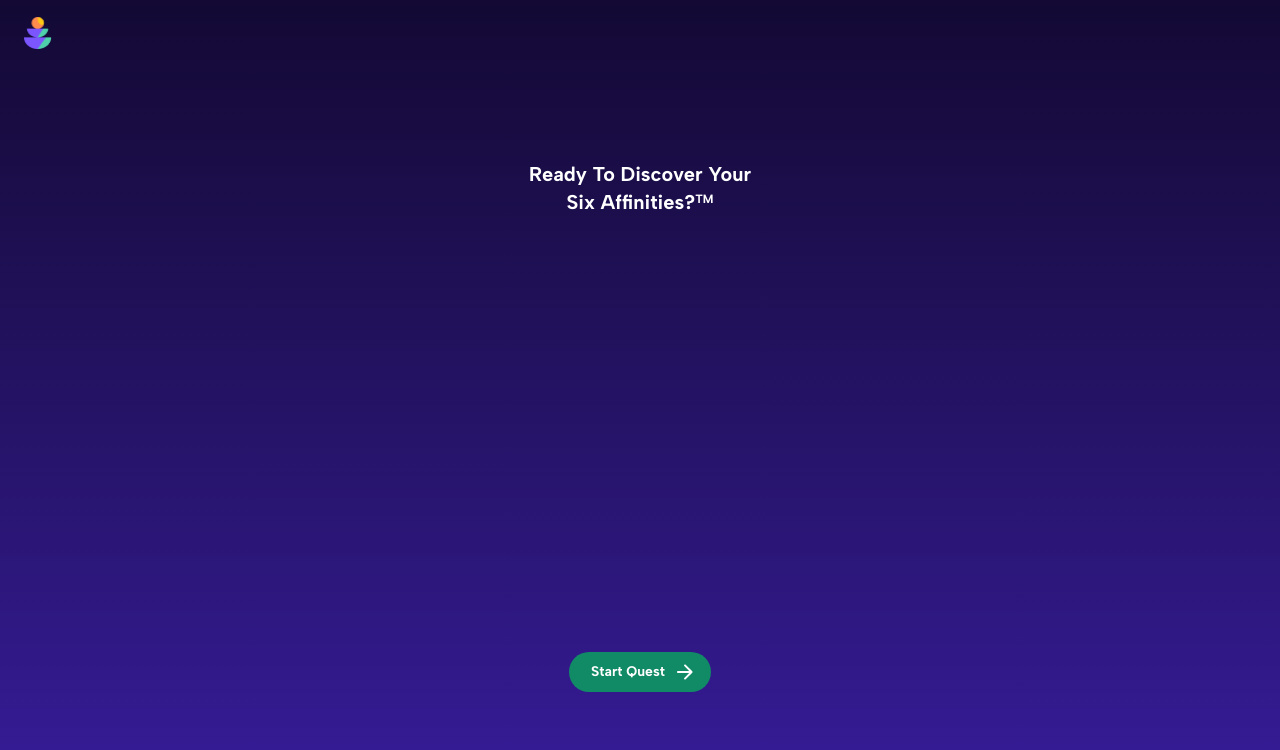
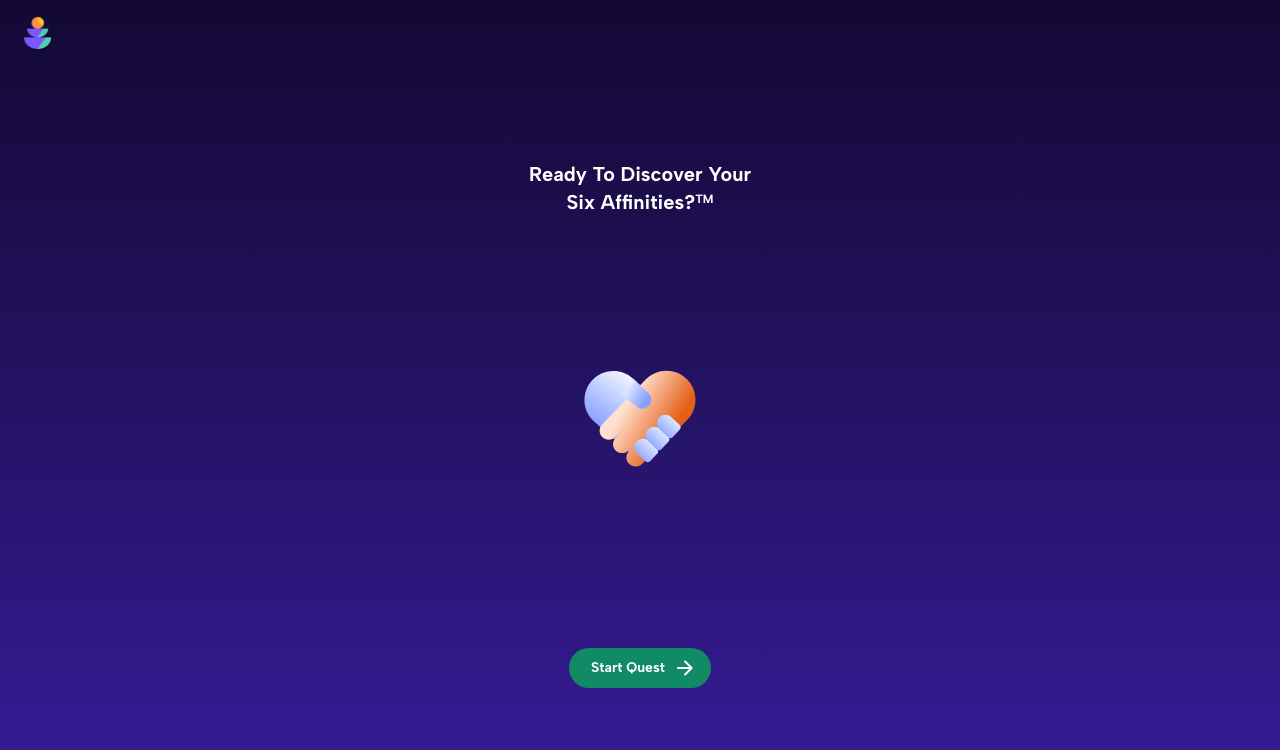
Before and after one commit to Anurag-Karthik/six-affinities-lucidus, a React (Vite) app in the folder frontend/: page / in a window 1280 px wide. Shown: the top 750 px of the page. Built offline with nearby package versions, Linux system fonts and the light colour scheme; no server answers.

Commit message:
feat: Implmented Raidal Chart in Results

```diff
--- a/frontend/src/components/hexagon-chart.jsx
+++ /dev/null
@@ -1,30 +0,0 @@
-import { RadarChart, Radar, PolarAngleAxis, PolarRadiusAxis, Legend, PolarGrid } from 'recharts';
-
-export default function HexagonChart({ data }) {
-    const chartData = data.map((item, index) => ({
-        label: item.label || `Item ${index + 1}`,
-        value: Number(item.value) || 0,
-        image_url: item.image_url || "",
-    }));
-
-    return (
-        <div className="w-45.5">
-            <div className="relative h-45.5">
-                <RadarChart responsive data={data}>
-                    <PolarGrid />
-                    <PolarAngleAxis dataKey="label" />
-                    <PolarRadiusAxis angle={30} domain={[0, 150]} />
-                        <Radar
-                            name="Results"
-                            dataKey="value"
-                            stroke="##FFFFFF"
-                            fill="#FF9A64CC"
-                            fillOpacity={0.8}
-                            isAnimationActive={false}
-                        />
-                    <Legend />
-                </RadarChart>
-            </div>
-        </div>
-    );
-}
--- /dev/null
+++ b/frontend/src/components/radial-chart.jsx
@@ -0,0 +1,79 @@
+import { RadarChart, Radar, PolarAngleAxis, PolarGrid, ResponsiveContainer } from 'recharts';
+
+const renderAxisTick = ({ x, y, payload, cx, cy }) => {
+    if (typeof x !== 'number' || typeof y !== 'number') {
+        return null;
+    }
+
+    const size = 24;
+    const gap = 12;
+    const imageSrc = new URL(`../assets/images/affinity-icons/${String(payload?.value || '').toLowerCase()}.svg`, import.meta.url).href;
+
+    let drawX = x;
+    let drawY = y;
+
+    if (typeof cx === 'number' && typeof cy === 'number') {
+        const dx = x - cx;
+        const dy = y - cy;
+        const length = Math.hypot(dx, dy);
+
+        if (length > 0) {
+            drawX = x + (dx / length) * gap;
+            drawY = y + (dy / length) * gap;
+        }
+    }
+
+    if (!imageSrc) {
+        return null;
+    }
+
+    return (
+        <g>
+            <image
+                x={drawX - size / 2}
+                y={drawY - size / 2}
+                width={size}
+                height={size}
+                href={imageSrc}
+                preserveAspectRatio="xMidYMid meet"
+            />
+        </g>
+    );
+};
+
+// #endregion
+export default function RadialChart({ chartData }) {
+    return (
+        <div style={{ position: 'relative', width: '100%', height: 240 }}>
+            <div
+                style={{
+                    position: 'absolute',
+                    top: '50%',
+                    left: '50%',
+                    width: '68%',
+                    height: '78%',
+                    transform: 'translate(-50%, -50%)',
+                    borderRadius: '50%',
+                    background: 'rgba(255, 255, 255, 0.1)',
+                    pointerEvents: 'none',
+                    zIndex: 0
+                }}
+            />
+
+            <ResponsiveContainer width="100%" height="100%">
+                <RadarChart responsive data={chartData}>
+                    <PolarGrid radialLines={false} />
+                    <PolarAngleAxis dataKey="code" tick={renderAxisTick} />
+                    <Radar
+                        name="Results"
+                        dataKey="probability"
+                        stroke="#FF9A64CC"
+                        fill="#FF9A64CC"
+                        fillOpacity={1}
+                        isAnimationActive={false}
+                    />
+                </RadarChart>
+            </ResponsiveContainer>
+        </div>
+    );
+}
--- a/frontend/src/pages/landing.jsx
+++ b/frontend/src/pages/landing.jsx
@@ -7,9 +7,16 @@ import Dialog from "../components/dialog";
 import Input from "../components/input";
 
 import arrow from "../assets/images/icons/arrow_forward.svg";
+import builder from "../assets/images/affinity-icons/builder.svg";
+import creator from "../assets/images/affinity-icons/creator.svg";
+import helper from "../assets/images/affinity-icons/helper.svg";
+import leader from "../assets/images/affinity-icons/leader.svg";
+import organizer from "../assets/images/affinity-icons/organizer.svg";
+import thinker from "../assets/images/affinity-icons/thinker.svg";
 import environment from "../environment";
 
 const EMAIL_REGEX = /^[^\s@]+@[^\s@]+\.[^\s@]+$/;
+const AFFINITY_ICONS = [organizer, leader, helper, builder, creator, thinker];
 
 export default function Landing() {
   const navigate = useNavigate();
@@ -25,12 +32,21 @@ export default function Landing() {
   const [emailError, setEmailError] = useState("");
   const [passwordError, setPasswordError] = useState("");
   const [loginError, setLoginError] = useState("");
+  const [activeCarouselIndex, setActiveCarouselIndex] = useState(0);
 
   useEffect(() => {
     const userToken = localStorage.getItem("six-affinities-user-token");
     if (userToken) {
       setIsAuthenticated(true);
     }
+  }, []);
+
+  useEffect(() => {
+    const carouselTimer = setInterval(() => {
+      setActiveCarouselIndex((prev) => (prev + 1) % AFFINITY_ICONS.length);
+    }, 2200);
+
+    return () => clearInterval(carouselTimer);
   }, []);
 
   const handleSessionExpired = () => {
@@ -321,7 +337,36 @@ export default function Landing() {
             Six Affinities?<sup className="text-xs">TM</sup>
           </div>
         </div>
-        <div className="mt-109">
+        <div className="relative mt-32 h-36 w-full overflow-hidden">
+          <div className="relative mx-auto h-36 w-36">
+            {AFFINITY_ICONS.map((icon, index) => {
+              const totalSlides = AFFINITY_ICONS.length;
+              const previousSlideIndex =
+                (activeCarouselIndex - 1 + totalSlides) % totalSlides;
+
+              const isActiveSlide = index === activeCarouselIndex;
+              const isPreviousSlide = index === previousSlideIndex;
+
+              return (
+                <img
+                  key={icon}
+                  src={icon}
+                  alt="Affinity Icon"
+                  className="absolute top-0 left-0 w-36 transition-all duration-500 ease-in-out"
+                  style={{
+                    transform: isActiveSlide
+                      ? "translateX(0%)"
+                      : isPreviousSlide
+                        ? "translateX(-130%)"
+                        : "translateX(130%)",
+                    opacity: isActiveSlide ? 1 : 0,
+                  }}
+                />
+              );
+            })}
+          </div>
+        </div>
+        <div className="mt-40">
           <Button
             onClick={startQuestBtnHandler}
             className="rounded-4xl font-bold text-sm"
--- a/frontend/src/pages/result.jsx
+++ b/frontend/src/pages/result.jsx
@@ -4,7 +4,7 @@ import { useParams, useNavigate } from "react-router-dom";
 import Header from "../components/header";
 import CloseButton from "../components/close-btn";
 import Badge from "../components/badge";
-import HexagonChart from "../components/hexagon-chart";
+import RadialChart from "../components/radial-chart";
 import environment from "../environment";
 
 export default function Result() {
@@ -38,7 +38,6 @@ export default function Result() {
 
                 if (!response.ok) {
                     if(response.status === 401) {
-                        setAssessmentError('Your session has expired. Please login again.');
                         localStorage.clear();
                         navigate('/');
                     }
@@ -85,10 +84,11 @@ export default function Result() {
             return accumulator;
         }, {});
 
-        return affinityOrder.map(({ label, icon }) => ({
-            label,
-            value: resultLookup[label.toLowerCase()] || 0,
-            image_url: icon,
+        return affinityOrder.map(({ label }) => ({
+            code: label,
+            probability: resultLookup[label.toLowerCase()] || 0,
+            fullMark: 100,
+
         }));
     }, [results]);
 
@@ -99,11 +99,11 @@ export default function Result() {
             <div className="m-6">
                 <CloseButton onClose={() => navigate("/")} />
 
-                <div className='mt-4 p-5 pb-0 linear bg-linear-to-t from-white/1x to-white/10 rounded-t-3xl backdrop-blur-2xl'>
+                <div className='p-5 pb-0 linear bg-linear-to-t from-white/1x to-white/10 rounded-t-3xl backdrop-blur-2xl'>
                     <div className="text-violet font-semibold text-[18px] mb-1">
                         The Six Affinities<sup className="text-xs">TM</sup>
                     </div>
-                    <div className="mb-4 text-white">
+                    <div className="text-light-violet mb-4 text-sm">
                         Know what drives you. When your work aligns with your interests, motivation lasts.
                     </div>
 
@@ -120,11 +120,10 @@ export default function Result() {
                     {!isLoading && !resultError && (
                         <>
                             <div className="mb-6 flex justify-center">
-                                <HexagonChart data={chartData} />
+                                <RadialChart chartData={chartData} />
                             </div>
 
                             <div>
-                                <div className="text-violet font-semibold text-[14px] mb-4">Detailed View</div>
                                 {sortedResults.map(([code, probability]) => (
                                     <div key={code} className="flex justify-between items-center mb-2">
                                         <Badge text={code} hasImage={true} imgSrc={`/src/assets/images/affinity-icons/${code.toLowerCase()}.svg`} color="blur" />
```
